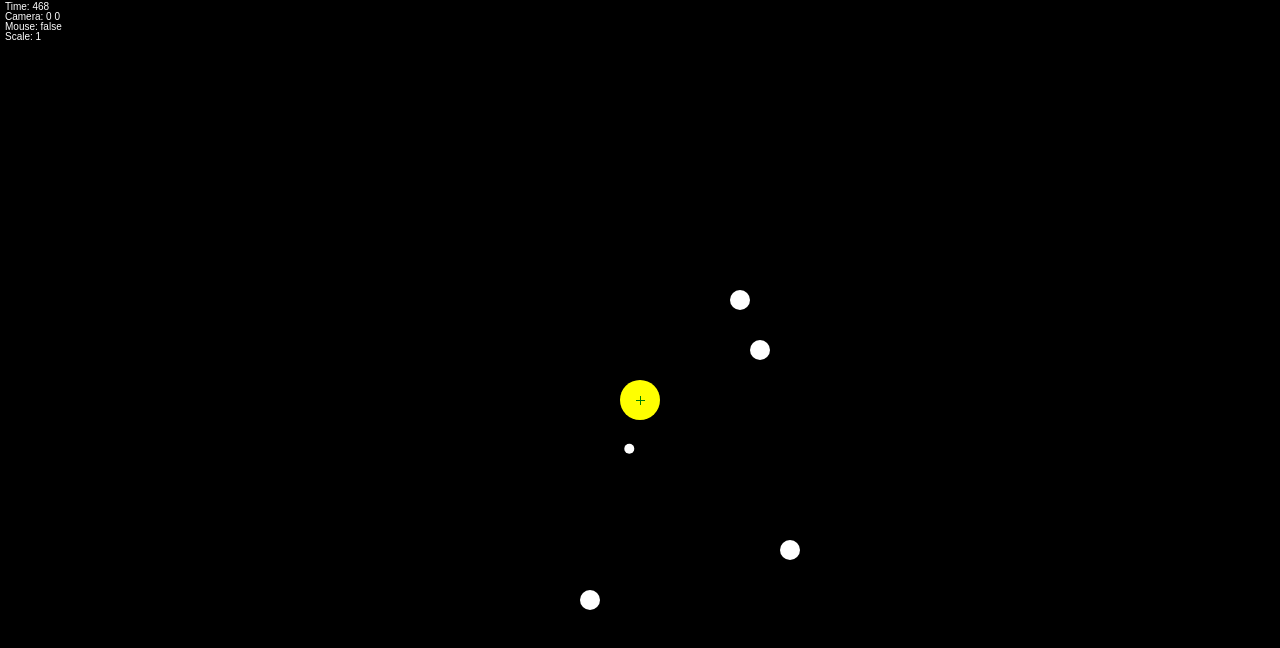
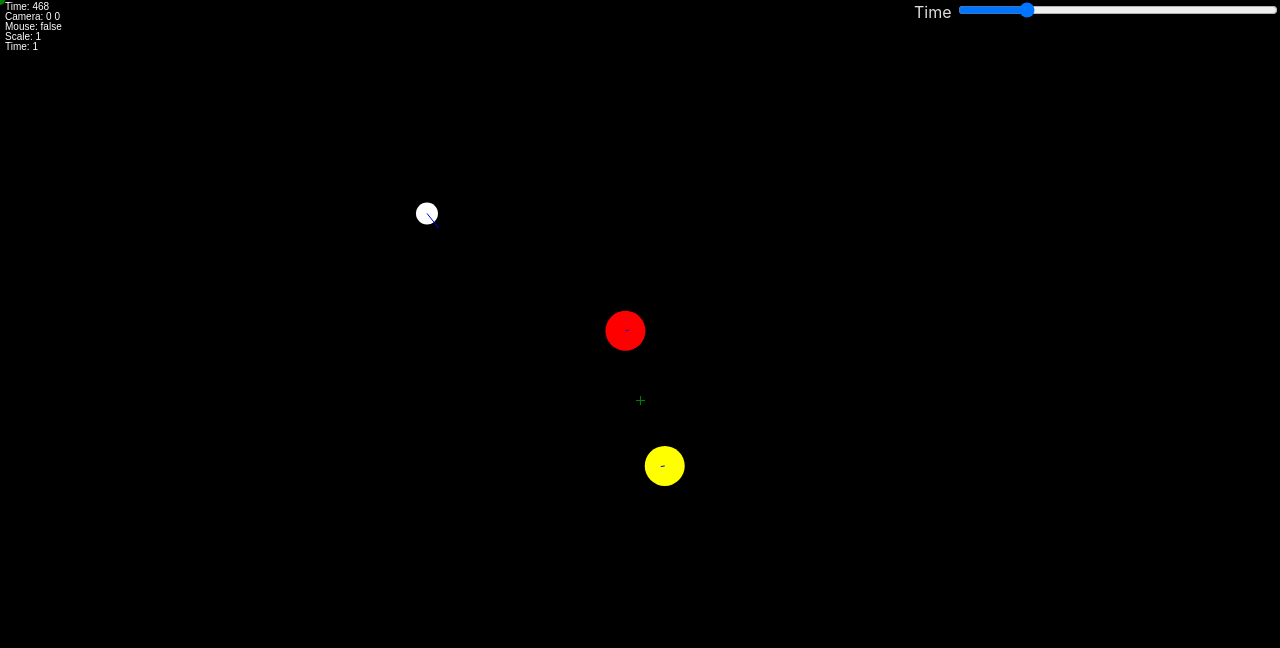
Before and after one commit to KostarSf/solar-ts, a website built with Vite: page index.html in a window 1280 px wide. Built offline with nearby package versions, Linux system fonts and the light colour scheme.

Commit message:
Add cosmic physics, objects creation, camera lock, time controll

```diff
--- a/index.html
+++ b/index.html
@@ -7,7 +7,11 @@
     <title>Vite + TS</title>
   </head>
   <body>
-    <canvas id="app"></canvas>
+    <canvas id="app" oncontextmenu="return false;"></canvas>
+    <div id="controlls">
+      <label for="time-range">Time</label>
+      <input type="range" min="0" max="5" id="time-range" value="1" step="0.1">
+    </div>
     <script type="module" src="/src/main.ts"></script>
   </body>
 </html>
--- a/src/main.ts
+++ b/src/main.ts
@@ -27,52 +27,203 @@ let camera = {
   y: 0,
 };
 let scale = 1;
+let timeScale = 1;
+
+type Vector = {
+  x: number;
+  y: number;
+};
+
+type Body = {
+  color: string;
+  position: Vector;
+  velocity: Vector;
+  mass: number;
+};
+
+const bodies: Body[] = [
+  {
+    color: "red",
+    mass: 10,
+    position: { x: 30, y: 30 },
+    velocity: { x: -2, y: 1 },
+  },
+  {
+    color: "yellow",
+    mass: 10,
+    position: { x: -30, y: -30 },
+    velocity: { x: 2, y: -1 },
+  },
+  {
+    color: "white",
+    mass: 1,
+    position: { x: -130, y: -40 },
+    velocity: { x: 2, y: -1 },
+  },
+];
 
 function draw() {
   ctx.clearRect(0, 0, canvas.width, canvas.height);
 
-  drawCircle(0, 0, 20, "yellow");
-  drawCircle(Math.sin(timer / 15) * 50, Math.cos(timer / 15) * 50, 5, "white");
+  for (const body of bodies) {
+    const pos = body.position;
+    const vel = body.velocity;
+    for (const other of bodies.filter((b) => b !== body)) {
+      const diffX = other.position.x - pos.x;
+      const diffY = other.position.y - pos.y;
 
-  drawCircle(150, 150, 10, "white");
+      const distance = Math.hypot(diffX, diffY);
+      // const massDiff = other.mass / body.mass;
 
-  drawCircle(100, -100, 10, "white");
+      // vel.x += (diffX / distance) * massDiff * timeScale;
+      // vel.y += (diffY / distance) * massDiff * timeScale;
 
-  drawCircle(120, -50, 10, "white");
+      const force = (other.mass / body.mass / (distance * distance)) * 6.67;
+      vel.x += diffX * force * timeScale;
+      vel.y += diffY * force * timeScale;
+    }
+  }
 
-  drawCircle(-50, 200, 10, "white");
+  for (const body of bodies) {
+    const pos = body.position;
+    const vel = body.velocity;
+
+    let stroke: string | null = null;
+    if (choosedBody === body) {
+      stroke = "red";
+    }
+
+    drawCircle(
+      pos.x,
+      pos.y,
+      10 + body.mass * Math.sign(body.mass),
+      body.color,
+      stroke,
+      2
+    );
+    drawLine(pos.x, pos.y, pos.x + vel.x * 3, pos.y + vel.y * 3);
+
+    pos.x += vel.x * timeScale;
+    pos.y += vel.y * timeScale;
+  }
+
+  if (rmbDown) {
+    drawCircle(rmbPoint.x, rmbPoint.y, 5, "green");
+    drawLine(rmbPoint.x, rmbPoint.y, mousePos.x, mousePos.y, "yellow");
+  }
+
+  drawCircle(mousePos.x, mousePos.y, 5, "green");
+
+  // drawCircle(0, 0, 20, "yellow");
+  // drawCircle(Math.sin(timer / 15) * 50, Math.cos(timer / 15) * 50, 5, "white");
+
+  // drawCircle(150, 150, 10, "white");
+
+  // drawCircle(100, -100, 10, "white");
+
+  // drawCircle(120, -50, 10, "white");
+
+  // drawCircle(-50, 200, 10, "white");
 
   drawText(`Time: ${timer}`, 5, 10);
   drawText(`Camera: ${camera.x} ${camera.y}`, 5, 20);
   drawText(`Mouse: ${lmbDown}`, 5, 30);
   drawText(`Scale: ${scale}`, 5, 40);
-  drawRect(screenCenter.x - 4, screenCenter.y, 9, 1, 'green');
+  drawText(`Time: ${timeScale}`, 5, 50);
+  drawRect(screenCenter.x - 4, screenCenter.y, 9, 1, "green");
   drawRect(screenCenter.x, screenCenter.y - 4, 1, 9, "green");
 }
 
 const logicTimer = setInterval(() => {
   timer += 1;
   scale = clamp(scale, 0.1, 1000);
+  mousePos = cursorToCoords(cursorClientPos);
   draw();
 }, 16);
 
 let lmbDown = false;
+let rmbDown = false;
+let rmbPoint: Vector = { x: 0, y: 0 };
+let mousePos: Vector = { x: 0, y: 0 };
 
-window.addEventListener("mousedown", (e) => {
+let cursorClientPos: Vector = { x: 0, y: 0 };
+
+let choosedBody: Body | null = null;
+
+canvas.addEventListener("mousedown", (e) => {
+  e.preventDefault();
   if (e.button === 0) lmbDown = true;
+  if (e.button === 2) {
+    rmbDown = true;
+    rmbPoint = cursorToCoords(e);
+  }
+  if (e.button === 1) {
+    const previouslyChoosed = choosedBody;
+    choosedBody = null;
+    for (const body of bodies) {
+      const diffX = body.position.x - mousePos.x;
+      const diffY = body.position.y - mousePos.y;
+
+      const dist = 10 + body.mass;
+
+      if (Math.abs(diffX) < dist && Math.abs(diffY) < dist) {
+        choosedBody = body;
+      }
+    }
+    if (!choosedBody && previouslyChoosed) {
+      camera.x = -previouslyChoosed.position.x;
+      camera.y = -previouslyChoosed.position.y;
+    }
+  }
 });
-window.addEventListener("mouseup", () => (lmbDown = false));
-window.addEventListener("mousemove", (e) => {
+canvas.addEventListener("mouseup", (e) => {
+  if (e.button === 0) lmbDown = false;
+  if (e.button === 2) {
+    rmbDown = false;
+    const velocity: Vector = {
+      x: (rmbPoint.x - mousePos.x) / 10,
+      y: (rmbPoint.y - mousePos.y) / 10,
+    };
+    const newBody: Body = {
+      color: "white",
+      mass: 1,
+      position: { x: rmbPoint.x, y: rmbPoint.y },
+      velocity,
+    };
+    bodies.push(newBody);
+  }
+});
+canvas.addEventListener("mousemove", (e) => {
+  cursorClientPos = { x: e.clientX, y: e.clientY };
   const delta = { x: e.movementX, y: e.movementY };
   if (lmbDown) {
     camera.x += delta.x / scale;
     camera.y += delta.y / scale;
   }
 });
-window.addEventListener("wheel", (e) => {
+canvas.addEventListener("wheel", (e) => {
   const multiplier = e.shiftKey ? 0.2 : 0.05;
   scale += scale * multiplier * -Math.sign(e.deltaY);
 });
+const timeRangeInput = document.querySelector<HTMLInputElement>("#time-range")!;
+timeRangeInput.value = String(timeScale);
+timeRangeInput.addEventListener("input", function (e) {
+  timeScale = Number(this.value);
+});
+
+function cursorToCoords(cursorPos: Vector): Vector {
+  const offX = choosedBody
+    ? -choosedBody.position.x - choosedBody.velocity.x
+    : camera.x;
+  const offY = choosedBody
+    ? -choosedBody.position.y - choosedBody.velocity.y
+    : camera.y;
+  return {
+    x: (cursorPos.x - screenCenter.x) / scale - offX,
+    y: (cursorPos.y - screenCenter.y) / scale - offY,
+  };
+}
+
 function drawText(text: string, x: number, y: number, color = "white") {
   ctx.fillStyle = color;
   ctx.fillText(text, x, y);
@@ -99,17 +250,10 @@ function drawCircle(
   radius: number,
   fill?: string | CanvasGradient | CanvasPattern | null,
   stroke?: string | CanvasGradient | CanvasPattern | null,
-  strokeWidth = 0
+  strokeWidth = 1
 ) {
   ctx.beginPath();
-  ctx.arc(
-    screenCenter.x + (x + camera.x) * scale,
-    screenCenter.y + (y + camera.y) * scale,
-    radius * scale,
-    0,
-    2 * Math.PI,
-    false
-  );
+  ctx.arc(visualX(x), visualY(y), radius * scale, 0, 2 * Math.PI, false);
   if (fill) {
     ctx.fillStyle = fill;
     ctx.fill();
@@ -120,3 +264,26 @@ function drawCircle(
     ctx.stroke();
   }
 }
+
+function visualX(x: number) {
+  const offsetX = choosedBody ? -choosedBody.position.x : camera.x;
+  return screenCenter.x + (x + offsetX) * scale;
+}
+function visualY(y: number) {
+  const offsetY = choosedBody ? -choosedBody.position.y : camera.y;
+  return screenCenter.y + (y + offsetY) * scale;
+}
+
+function drawLine(
+  x1: number,
+  y1: number,
+  x2: number,
+  y2: number,
+  color = "blue"
+) {
+  ctx.beginPath();
+  ctx.moveTo(visualX(x1), visualY(y1));
+  ctx.lineTo(visualX(x2), visualY(y2));
+  ctx.strokeStyle = color;
+  ctx.stroke();
+}
--- a/src/style.css
+++ b/src/style.css
@@ -28,3 +28,13 @@ html, body, canvas {
   padding: 0;
   overflow: hidden;
 }
+
+#controlls {
+  position: absolute;
+  top: 0;
+  right: 0;
+}
+
+#controlls input {
+  width: 20rem;
+}
```
Also changed, not shown: src/CosmicBody.ts (added, +11 -0 lines).
